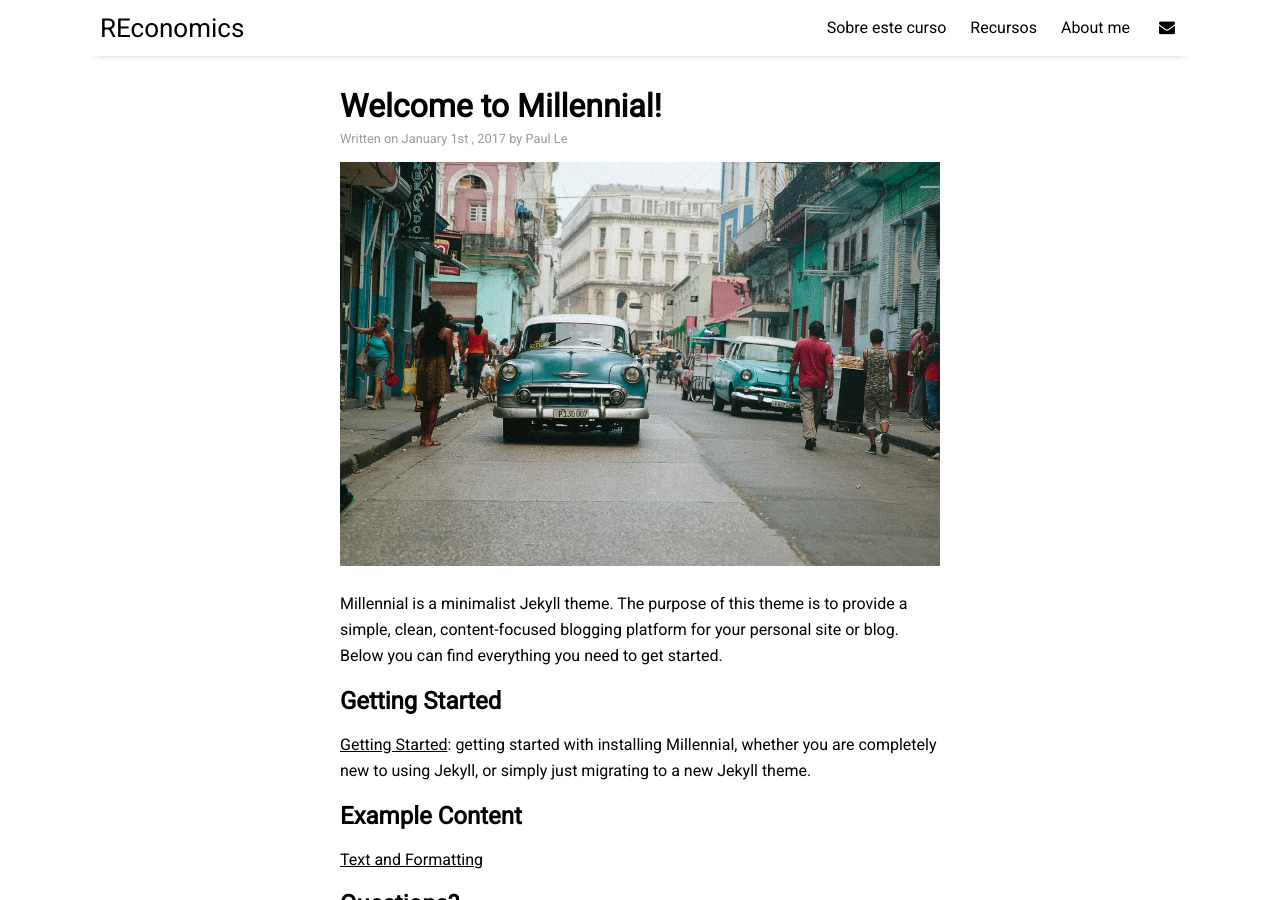
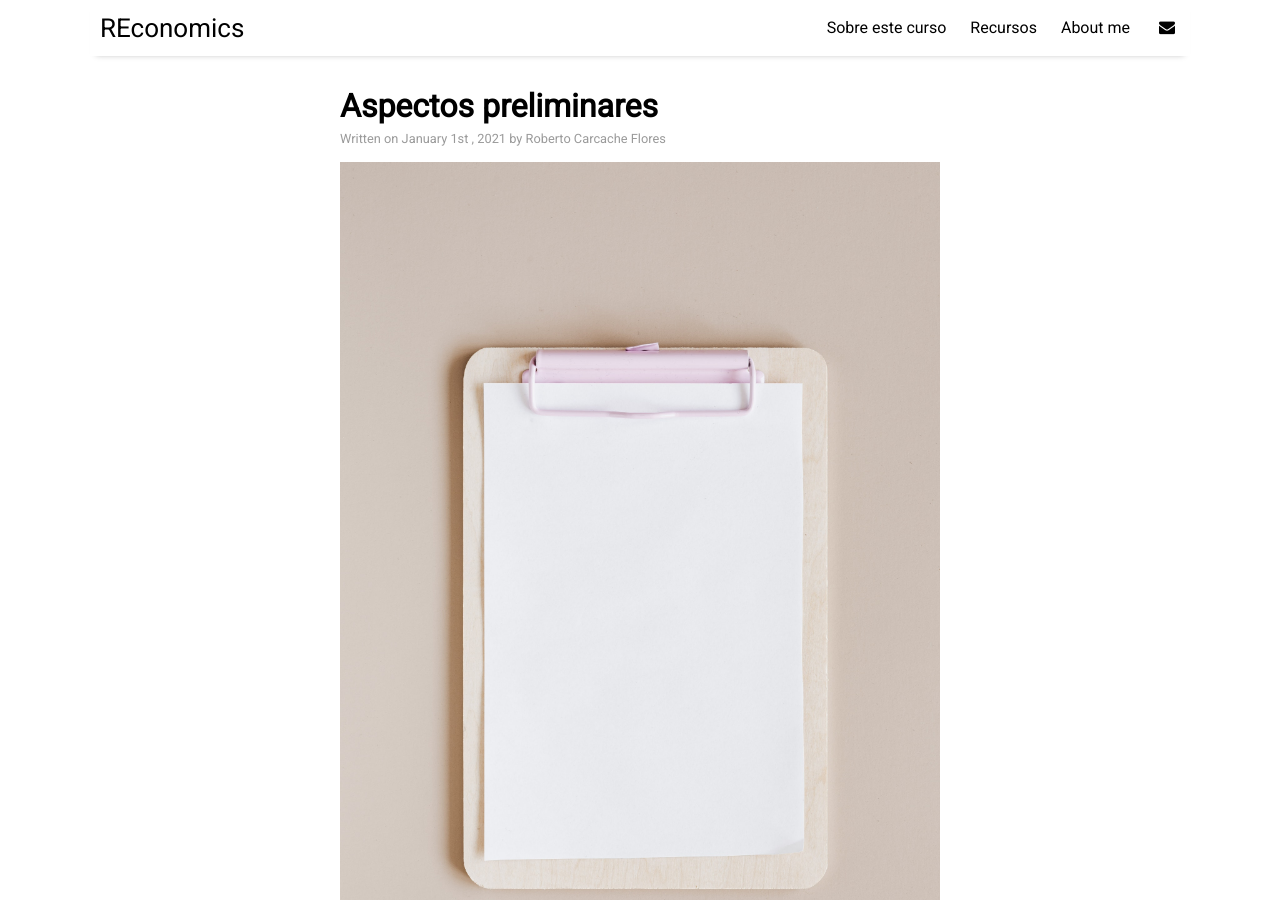
Before and after one commit to JP-Thoma/REconomics, a Jekyll site: the page built from _posts/2021-01-01-prelim.md, in a window 1280 px wide and 900 px high. Built offline with Jekyll 4.4.1, drawn with Linux system fonts in a browser that asks for light colours; nearby versions of some CDN libraries.

Commit message:
Update and rename 2017-01-01-welcome-to-millennial.md to 2021-01-01-prelim.md

```diff
--- a/_posts/2017-01-01-welcome-to-millennial.md
+++ b/_posts/2021-01-01-prelim.md
@@ -1,10 +1,10 @@
 ---
 layout: post
-title: "Welcome to Millennial!"
-author: "Paul Le"
+title: "Aspectos preliminares"
+author: "Roberto Carcache Flores"
 categories: documentation
 tags: [documentation,sample]
-image: cuba-1.jpg
+image: preliminares.jpg
 ---
 
 Millennial is a minimalist Jekyll theme. The purpose of this theme is to provide a simple, clean, content-focused blogging platform for your personal site or blog. Below you can find everything you need to get started.
```
